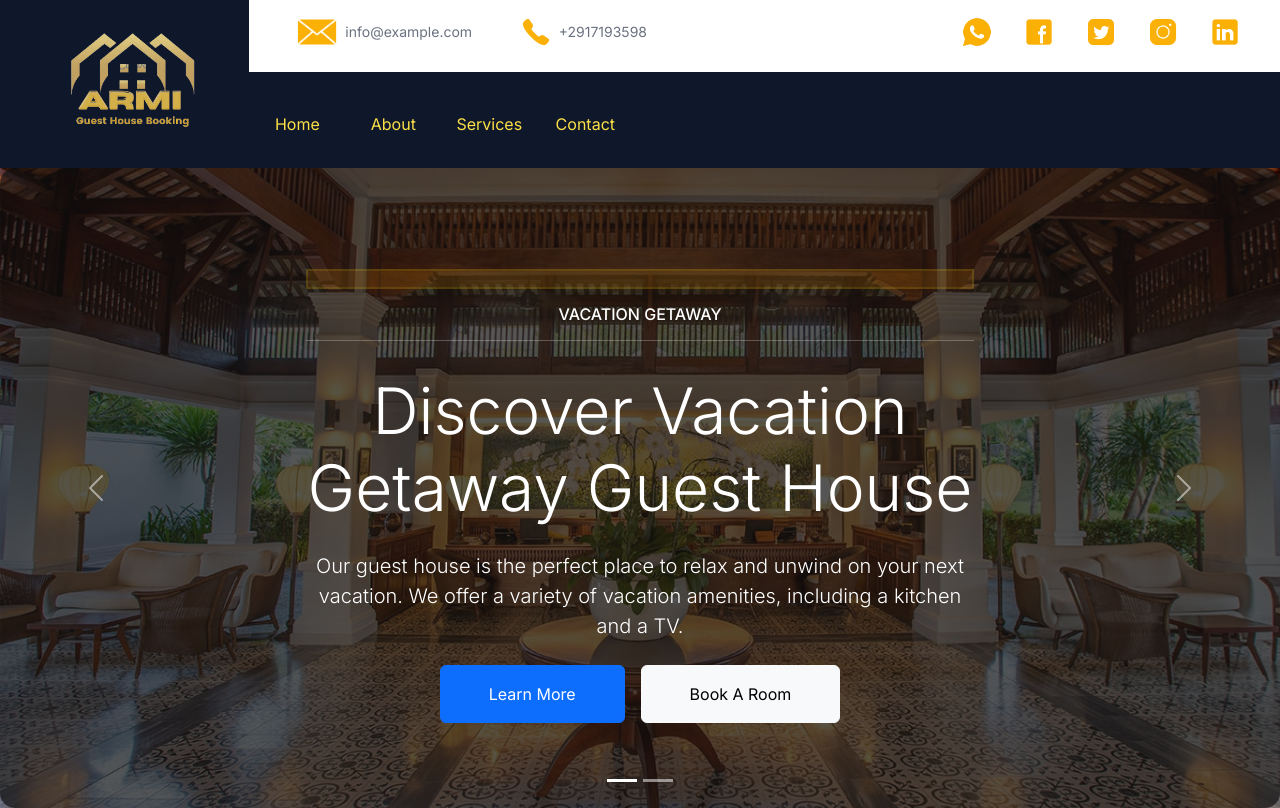
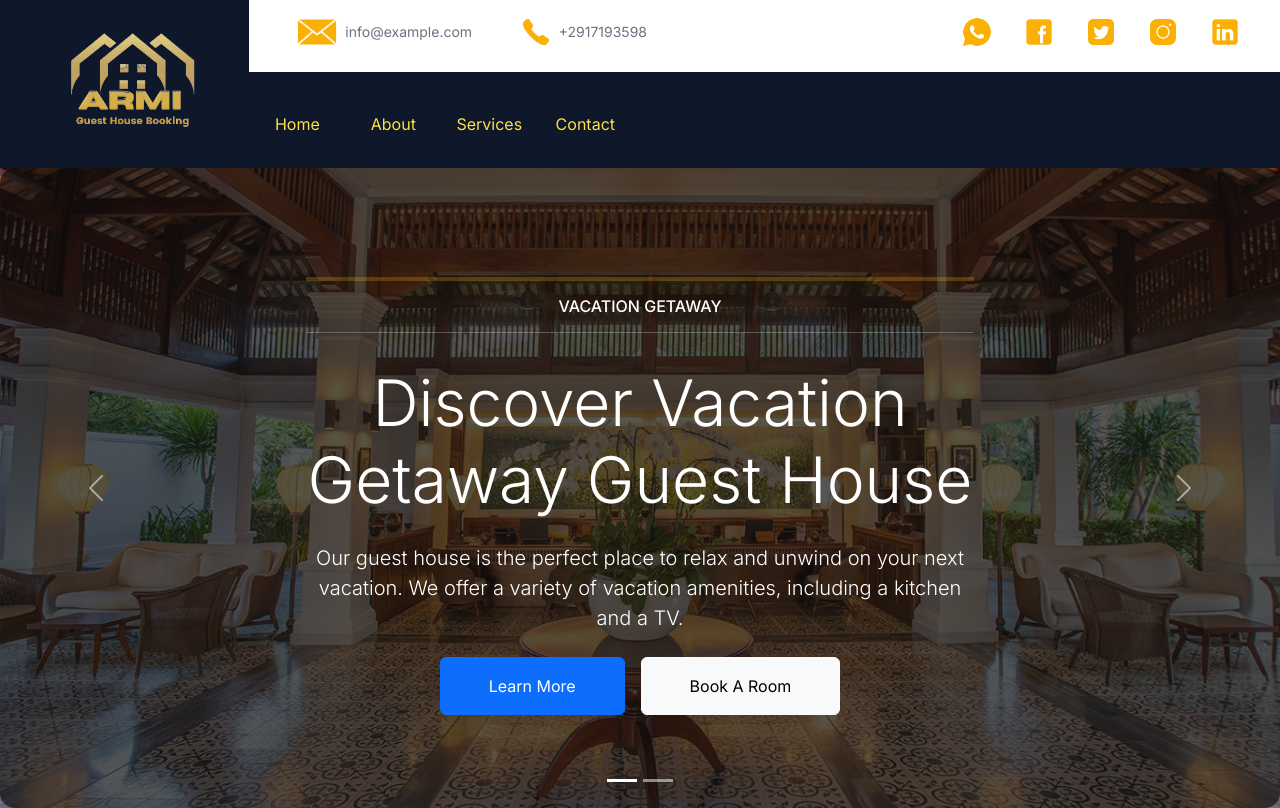
Before and after one commit to aron-helu/armi, a Next.js app: page / in a window 1280 px wide. Built offline with nearby package versions, Linux system fonts and the light colour scheme.

Commit message:
Fix the nav page

```diff
--- a/src/app/Carousel.js
+++ b/src/app/Carousel.js
@@ -36,7 +36,7 @@ const Hero = () => {
                             <div className={`${styles.container} ${styles.responsiveContainer}`}>
                                 <div className="d-flex flex-column align-items-center justify-content-center h-100">
                                     <div className="p-3" style={{ maxWidth: '700px' }}>
-                                        <hr className="p-2 border-solid border-2 border-yellow-500 bg-yellow-700" />
+                                        <hr className="border-solid border-2 border-yellow-500 bg-yellow-700" />
                                         <h6 className="section-title text-white text-uppercase mb-3 animated slideInDown">Vacation Getaway</h6>
                                         <hr className="p-2" />
                                         <h1 className="display-3 text-white mb-4 animated slideInDown">Discover Vacation Getaway Guest House</h1>
```
Also changed, not shown: 3 other files (tests, documents, lock files or other folders).
